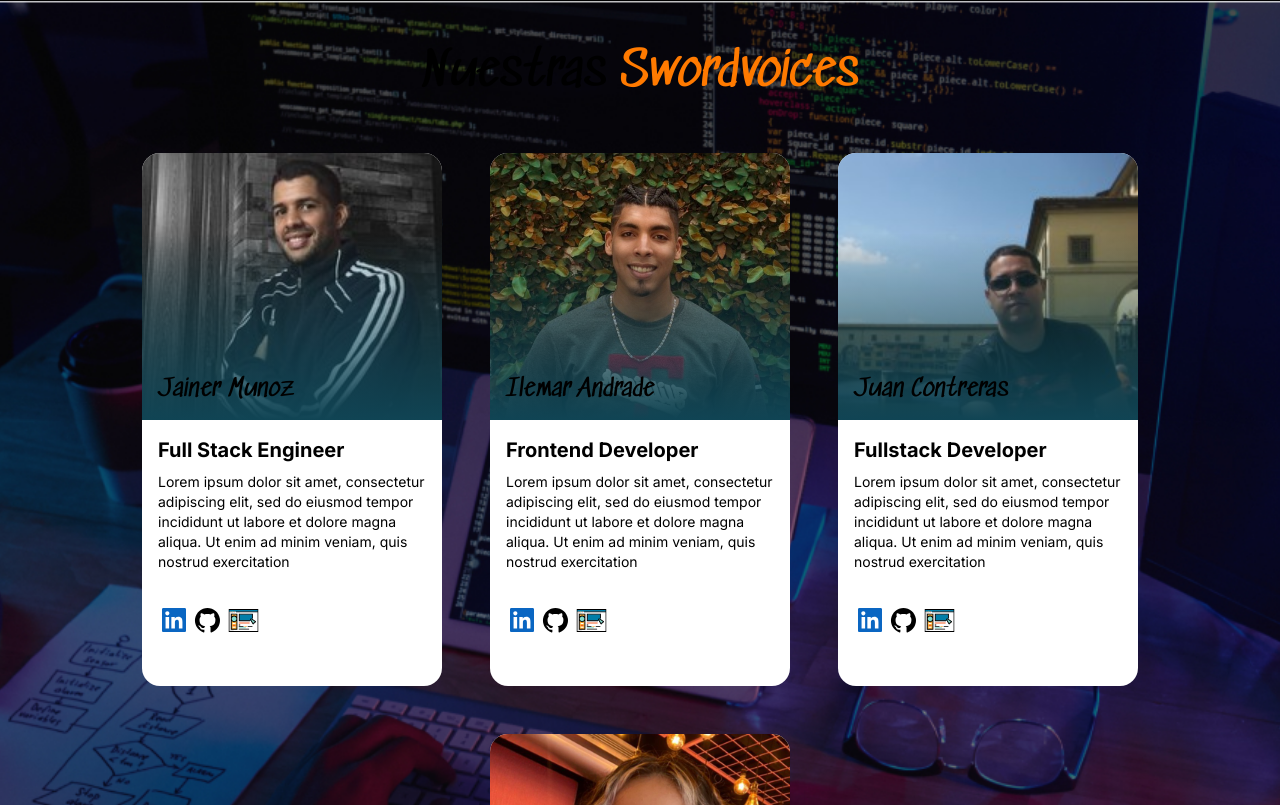
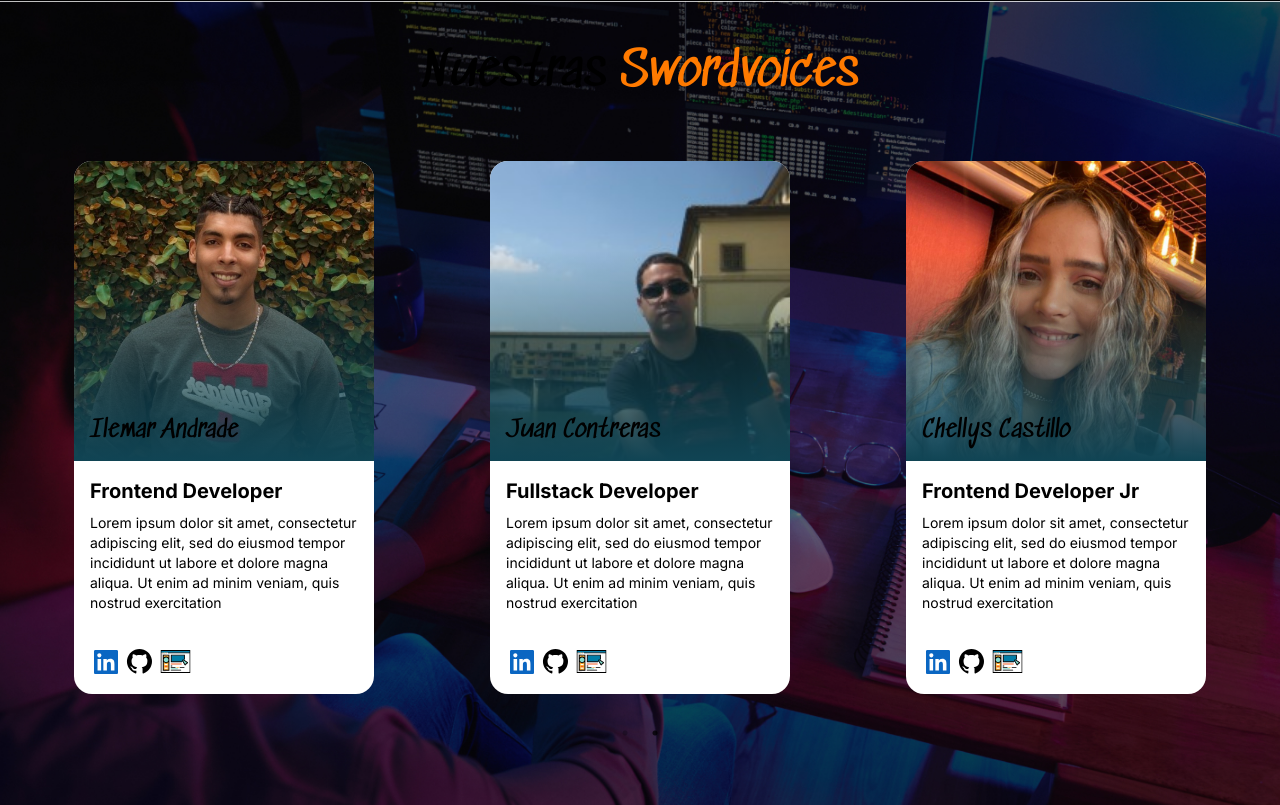
Before and after one commit to ilemarandrade/landing-swordvoice-2.0, a Next.js app: page / in a window 1280 px wide. Shown: the part 2515-3320 px from the top of the page. Built offline with nearby package versions, Linux system fonts and the light colour scheme.

Commit message:
feat: swordvoices carousel and fixes

```diff
--- a/package.json
+++ b/package.json
@@ -11,12 +11,16 @@
   "dependencies": {
     "next": "14.0.4",
     "react": "^18",
-    "react-dom": "^18"
+    "react-dom": "^18",
+    "react-icons": "^5.0.1",
+    "react-slick": "^0.29.0",
+    "slick-carousel": "^1.8.1"
   },
   "devDependencies": {
     "@types/node": "^20",
     "@types/react": "^18",
     "@types/react-dom": "^18",
+    "@types/react-slick": "^0.23.13",
     "autoprefixer": "^10.0.1",
     "eslint": "^8",
     "eslint-config-next": "14.0.4",
--- a/src/app/page.tsx
+++ b/src/app/page.tsx
@@ -3,11 +3,9 @@ import Button from "@/components/Button";
 import Navbar from "@/components/Navbar";
 import PathAvailable from "@/components/PathAvailable";
 import Services from "@/components/Services";
-import SwordvoicesCard from "@/components/SwordvoicesCard";
 import services from "@/constants/services";
-import swordvoices from "@/constants/swordvoices";
 import paths from "@/constants/paths";
-import { useMemo } from "react";
+import { useMemo} from "react";
 import { Typography } from "@/components/Typography";
 import World from "@/assets/icons/World";
 import Link from "next/link";
@@ -15,6 +13,8 @@ import Input from "@/components/Input";
 import Textarea from "@/components/Textarea";
 import InstagramIcon from "@/assets/icons/InstagramIcon";
 import WorldIcon from "@/assets/icons/WorldIcon";
+import SwordVoicesModule from "@/components/SwordVoicesModule";
+
 
 export default function Home() {
   const pathAvailables = useMemo(
@@ -96,20 +96,7 @@ export default function Home() {
         <Typography variant="h1" className="text-center font-sedgwick">
           Nuestras <span className="text-primary">Swordvoices</span>
         </Typography>
-        <div className="flex flex-wrap justify-center my-8">
-          {swordvoices.map((swordvoice, index) => (
-            <SwordvoicesCard
-              key={`swordvoices-${index}`}
-              linkedin={swordvoice.linkedin}
-              github={swordvoice.github}
-              portfolio={swordvoice.portfolio}
-              name={swordvoice.name}
-              photo={swordvoice.photo}
-              rol={swordvoice.rol}
-              description="Lorem ipsum dolor sit amet, consectetur adipiscing elit, sed do eiusmod tempor incididunt ut labore et dolore magna aliqua. Ut enim ad minim veniam, quis nostrud exercitation"
-            />
-          ))}
-        </div>
+       <SwordVoicesModule/>
       </div>
       {/* Fifth Page */}
       <div className="min-h-screen bg-white w-full">
--- a/src/components/Navbar/index.tsx
+++ b/src/components/Navbar/index.tsx
@@ -37,10 +37,10 @@ const Navbar = () => {
 
   return (
     <div
-      className={`${
+      className={`z-10 bg-blurry fixed flex justify-center ${
         !showMenu
-          ? `z-10 bg-blurry w-full fixed flex justify-center md:justify-between h-[85px] `
-          : `bg-center z-10 after:inset-0 after:absolute after:bg-gradient-to-t after:from-blueGra1 after:to-blueGra2 bg-[url('/backgrounds/homeBackground.jpg')] fixed flex flex-col justify-center items-center w-screen h-full`
+          ? `w-full md:justify-between h-[85px] `
+          : `bg-center after:inset-0 after:absolute after:bg-blue300 bg-[url('/backgrounds/homeBackground.jpg')] flex-col items-center w-screen h-full`
       }`}
     >
       <Logo className="w-[50%] md:w-[20%] mx-4 my-8 z-10" />
@@ -57,7 +57,7 @@ const Navbar = () => {
       <div
         className={`md:hidden ${
           showMenu &&
-          `z-10 border border-2 border-blueLight border-b-transparent rounded-t-[10px] p-10 flex flex-col items-center`
+          `z-10 border-2 border-blue200 border-b-transparent rounded-t-[10px] p-10 flex flex-col items-center`
         }`}
       >
         <div className={`${!showMenu && `absolute right-4 top-8`}`}>
--- /dev/null
+++ b/src/components/SwordVoicesModule/index.tsx
@@ -0,0 +1,70 @@
+"use client";
+import Slider from "react-slick";
+import "slick-carousel/slick/slick.css";
+import "slick-carousel/slick/slick-theme.css";
+import SwordvoicesCard from "@/components/SwordvoicesCard";
+import swordvoices from "@/constants/swordvoices";
+import { useRef } from "react";
+
+const SwordVoicesModule =()=>{
+    const slider = useRef<Slider>(null);
+
+    const settings = {
+      infinite: false,
+      dots: true,
+      speed: 500,
+      slidesToShow: 4,
+      slidesToScroll: 1,
+      arrows: false,
+      responsive: [
+        {
+          breakpoint: 1300,
+          settings: {
+            slidesToShow: 3,
+            slidesToScroll: 1,
+          },
+        },
+        {
+          breakpoint: 830,
+          settings: {
+            slidesToShow: 2,
+            slidesToScroll: 1,
+            infinite: true,
+            dots: true,
+          },
+        },
+        {
+          breakpoint: 590,
+          settings: {
+            slidesToShow: 1,
+            slidesToScroll: 1,
+            infinite: true,
+            dots: true,
+          },
+        },
+      ],
+      autoplay: true,
+      autoplaySpeed: 3000,
+      pauseOnHover: true,
+    };
+    return(
+        <>
+        <Slider ref={slider} {...settings} className="my-slider mb-24 mt-10 mx-4">
+          {swordvoices.map((swordvoice, index) => (
+            <SwordvoicesCard
+              key={`swordvoices-${index}`}
+              linkedin={swordvoice.linkedin}
+              github={swordvoice.github}
+              portfolio={swordvoice.portfolio}
+              name={swordvoice.name}
+              photo={swordvoice.photo}
+              rol={swordvoice.rol}
+              description="Lorem ipsum dolor sit amet, consectetur adipiscing elit, sed do eiusmod tempor incididunt ut labore et dolore magna aliqua. Ut enim ad minim veniam, quis nostrud exercitation"
+            />
+          ))}
+        </Slider>
+      </>
+    )
+}
+
+export default SwordVoicesModule
--- a/src/components/SwordvoicesCard/index.tsx
+++ b/src/components/SwordvoicesCard/index.tsx
@@ -42,7 +42,7 @@ const SwordvoicesCard = ({
           {name}
         </Typography>
       </div>
-      <div className="h-[50%] p-4">
+      <div className="max-h-[50%] p-4">
         <Typography variant="h6" className="text-black font-bold mb-2">
           {rol}
         </Typography>
--- a/tailwind.config.ts
+++ b/tailwind.config.ts
@@ -25,8 +25,8 @@ const config: Config = {
         "grey-ligth": "#E2E2E2",
         blurry: "#00000099",
         blue: "#104454",
-        blueGra1: "#00236859",
-        blueGra2: "#00236859"
+        blue200: "#00B2FF",
+        blue300: "#00136856"
       },
 
       fontSize: {
@@ -42,6 +42,18 @@ const config: Config = {
       }
     },
   },
-  plugins: [],
+  plugins: [
+    function ({ addComponents }:any) {
+      const newComponents = {
+        '.my-slider .slick-slide.slick-active': {
+          display: 'flex',
+          justifyContent: 'center',
+          alignItems: 'center',
+        },
+      };
+
+      addComponents(newComponents);
+    },
+  ],
 };
 export default config;
```
Also changed, not shown: 1 other file (tests, documents, lock files or other folders).
